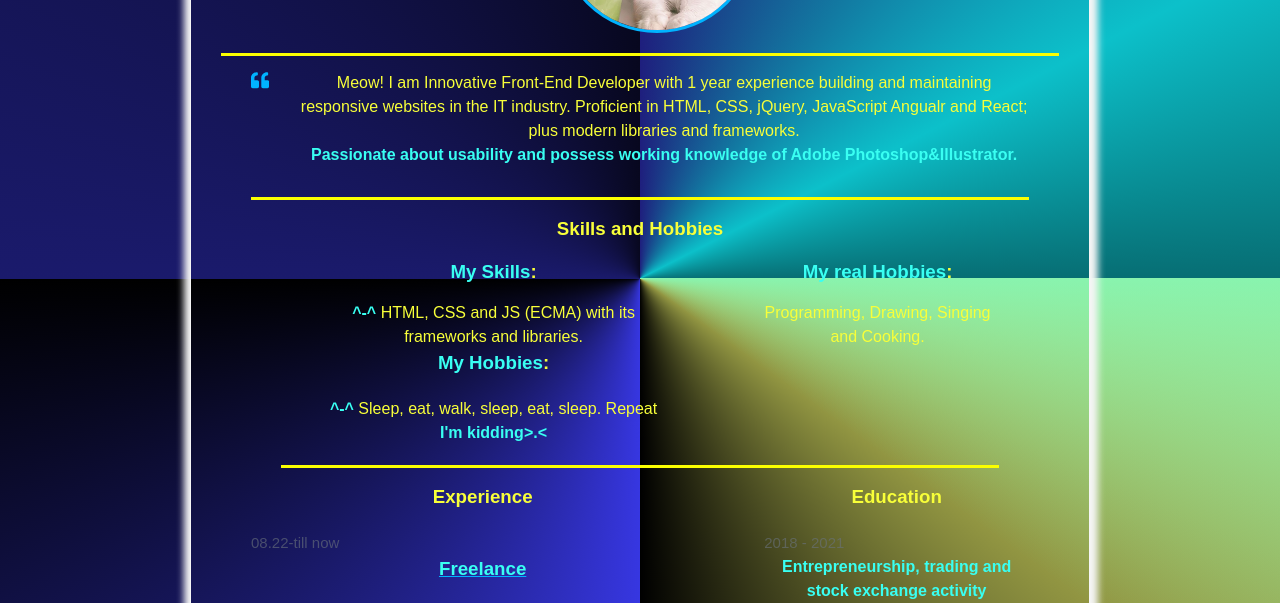
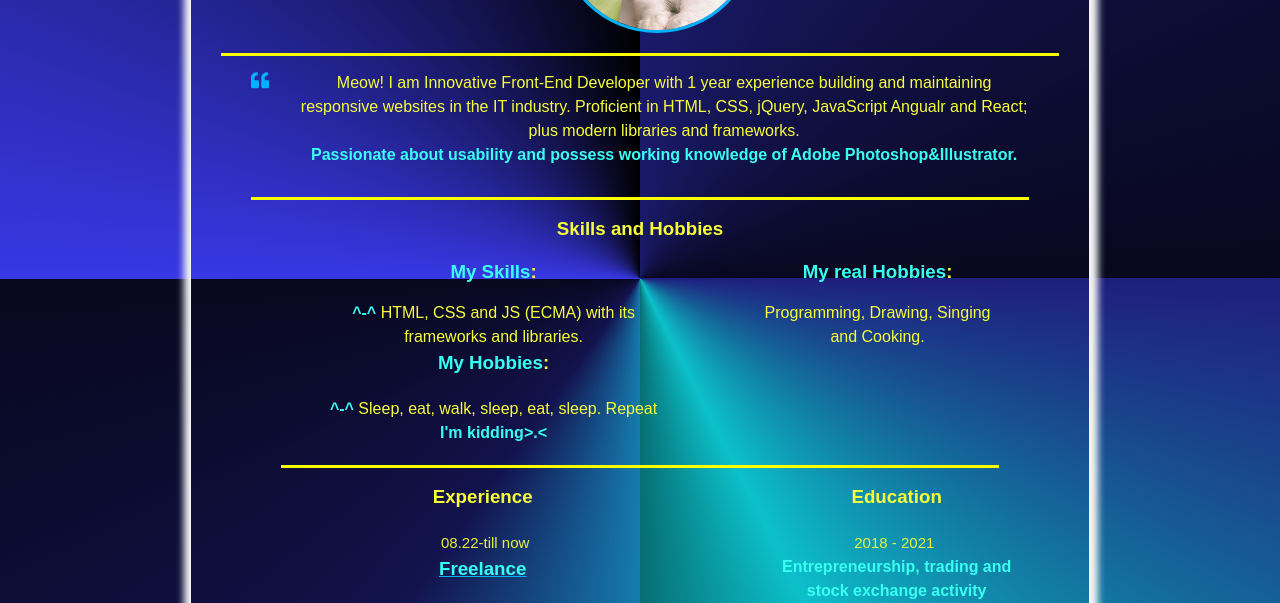
Before and after one commit to TEZv/homepage, a plain HTML site: page index.html in a window 1280 px wide. Shown: the part 349-952 px from the top of the page. Drawn offline with Linux system fonts and the light colour scheme.

Commit message:
Added text bio index.html and colors to css

```diff
--- a/style.css
+++ b/style.css
@@ -17,28 +17,28 @@ body {
   background: conic-gradient(
       from 0deg at 50% 50%,
       rgba(62, 62, 255, 0.424),
+      rgba(0, 255, 0, 0) 35%
+    ),
+    conic-gradient(
+      from 90deg at 50% 50%,
+      rgba(62, 62, 255, 0.424),
       rgba(15, 238, 250, 0.809),
       rgba(0, 255, 0, 0) 35%
     ),
     conic-gradient(
-      from 90deg at 50% 50%,
-      rgba(247, 254, 112, 0.976),
-      rgba(255, 0, 0, 0) 25%
-    ),
-    conic-gradient(
       from 180deg at 50% 50%,
-      rgba(62, 62, 255, 0.882),
-      rgba(0, 0, 255, 0) 25%
+      rgba(62, 62, 255, 0.424),
+      rgba(0, 0, 255, 0) 35%
     ),
     conic-gradient(
       from 270deg at 50% 50%,
-      rgba(62, 62, 255, 0.424),
-      rgba(0, 0, 255, 0) 35%
+      rgba(62, 62, 255, 0.882),
+      rgba(0, 0, 255, 0) 25%
     );
   --primary-text-color: rgb(57, 255, 242);
   --secondary-text-color: rgb(248, 255, 57);
   /*--secondary-text-color: #5c5c62;*/
-  --durability-text-color: #6a737d9c;
+  --durability-text-color: #edf73af7;
   --icon-color: #6a737d;
   --border-color: #fbff00;
   --text-decoration-color: #00b3ff;
@@ -292,6 +292,7 @@ Experience and additional info styles
   color: var(--durability-text-color);
   text-align: center;
   margin-bottom: 10px;
+  margin-left: 190px;
   font-size: 15px;
 }
 
@@ -313,6 +314,7 @@ Experience and additional info styles
   text-align: center;
   margin-bottom: 10px;
   font-size: 15px;
+  margin-left: 155px;
 }
 
 .experiences__company-project-name {
@@ -344,8 +346,7 @@ Experience and additional info styles
 
 .additional-info__education-university-durability {
   color: var(--durability-text-color);
-  text-align: center;
-  margin-bottom: 10px;
+  margin-left: 90px;
   font-size: 15px;
 }
 
```
